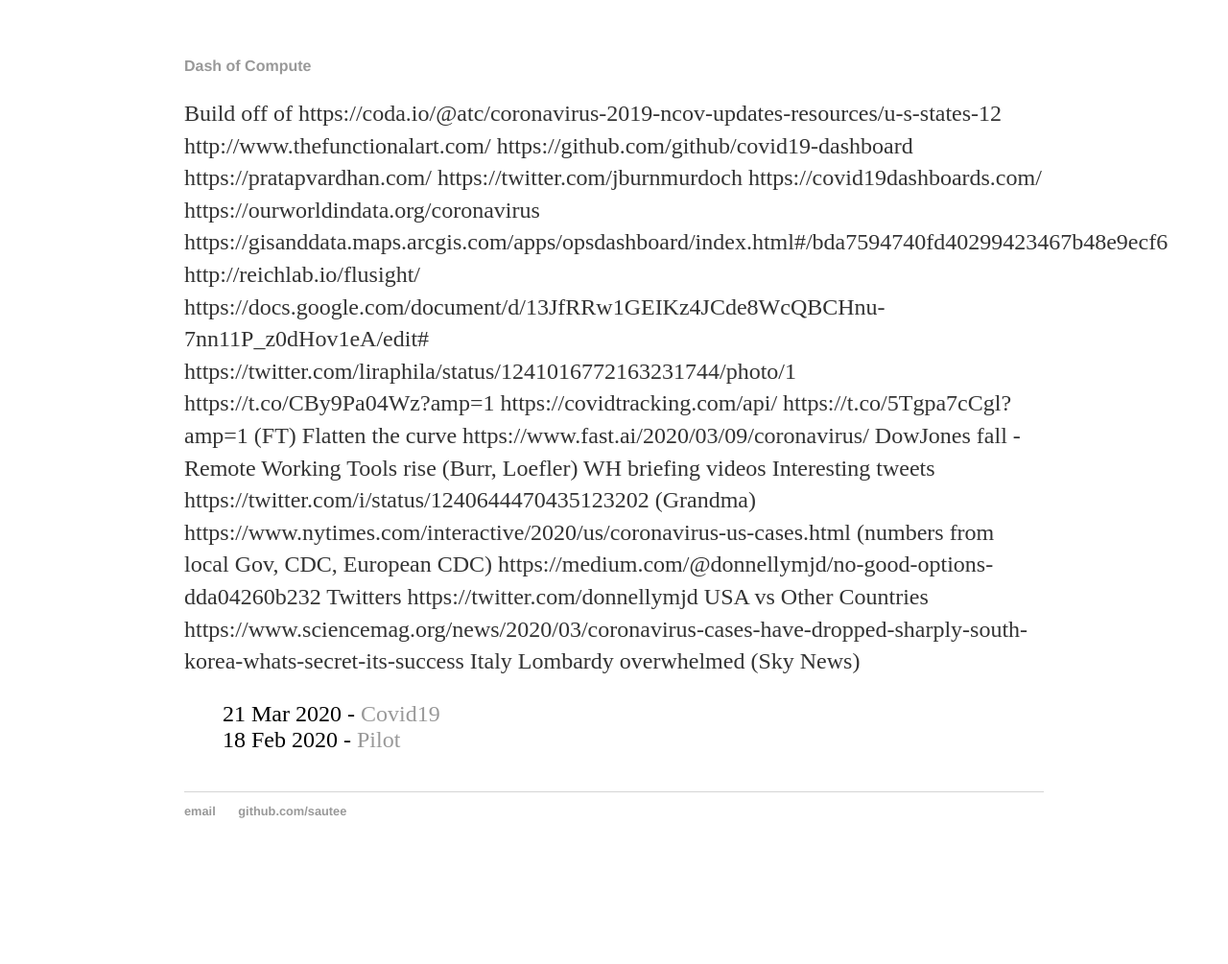
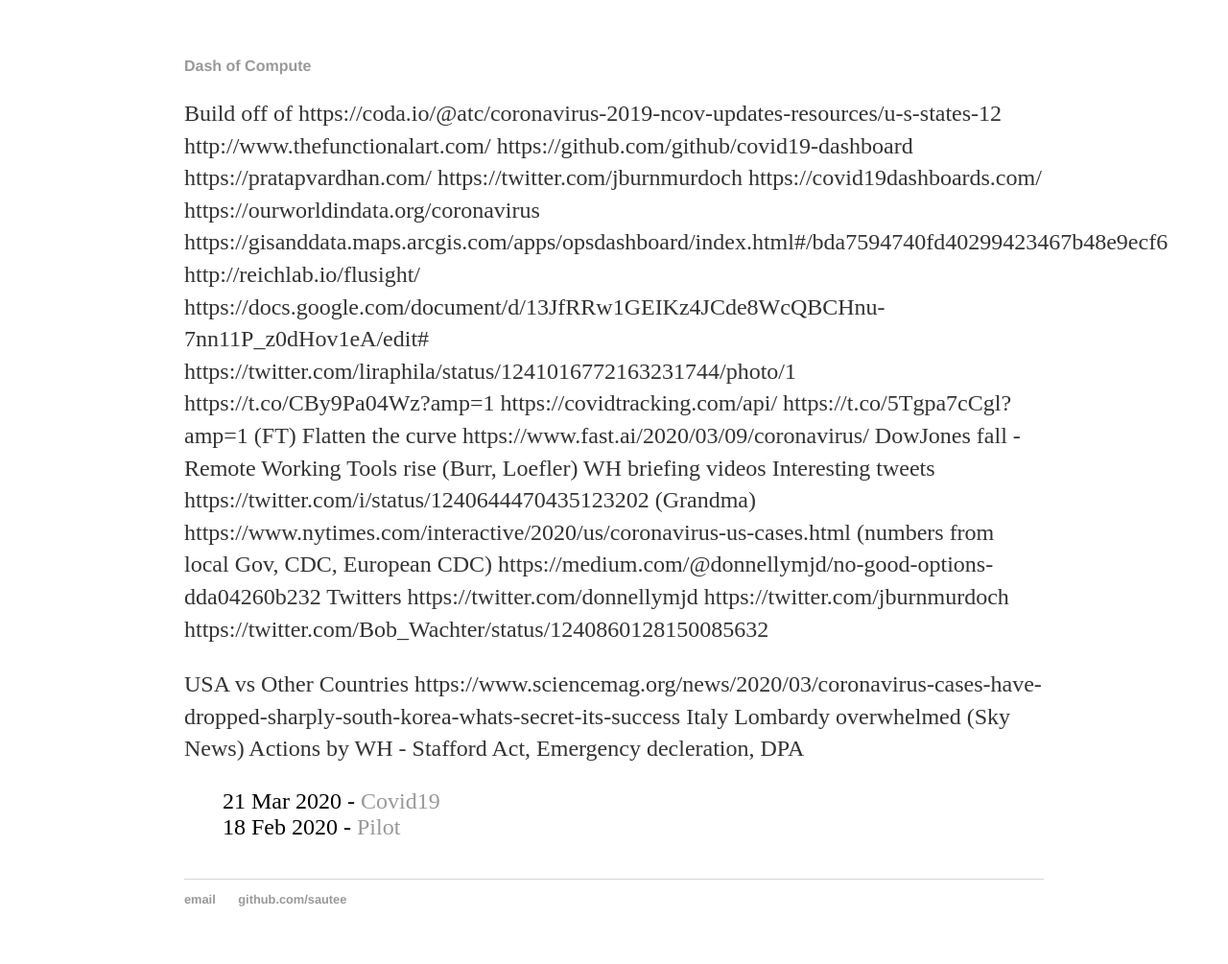
Before and after one commit to sautee/sautee.github.io, a Jekyll site: the page built from _posts/2020-03-21-covid19.md, in a window 1280 px wide. Shown: the whole page at 96% size. Built offline with Jekyll 4.4.1, drawn with Linux system fonts in a browser that asks for light colours; our own code applies the rules of GitHub Pages for plain Markdown files; before the commit the page ends 913 px from its top, so only the background shows below that.

Commit message:
Update 2020-03-21-covid19.md

```diff
--- a/_posts/2020-03-21-covid19.md
+++ b/_posts/2020-03-21-covid19.md
@@ -23,6 +23,10 @@
 https://medium.com/@donnellymjd/no-good-options-dda04260b232
 Twitters
 https://twitter.com/donnellymjd
+https://twitter.com/jburnmurdoch
+https://twitter.com/Bob_Wachter/status/1240860128150085632
+
 USA vs Other Countries
 https://www.sciencemag.org/news/2020/03/coronavirus-cases-have-dropped-sharply-south-korea-whats-secret-its-success
 Italy Lombardy overwhelmed (Sky News)
+Actions by WH - Stafford Act, Emergency decleration, DPA
```
